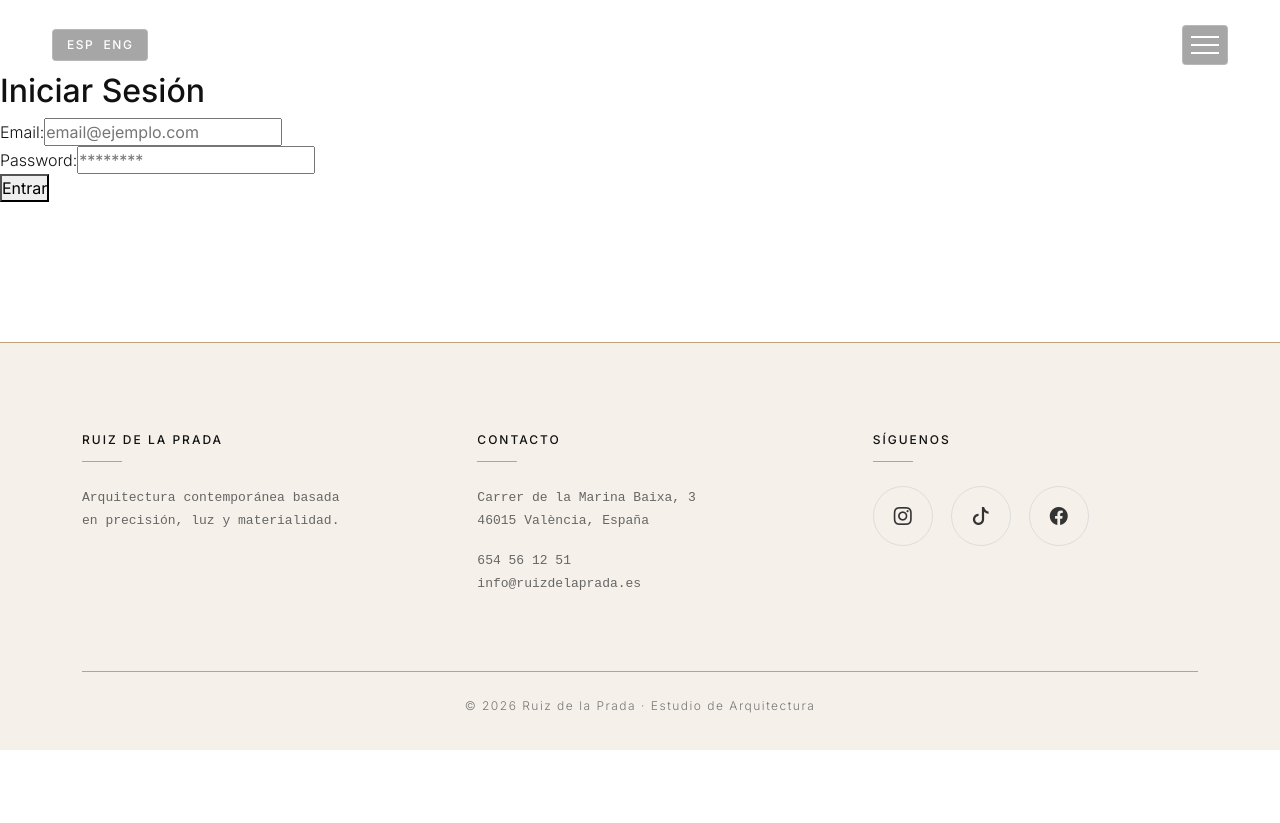
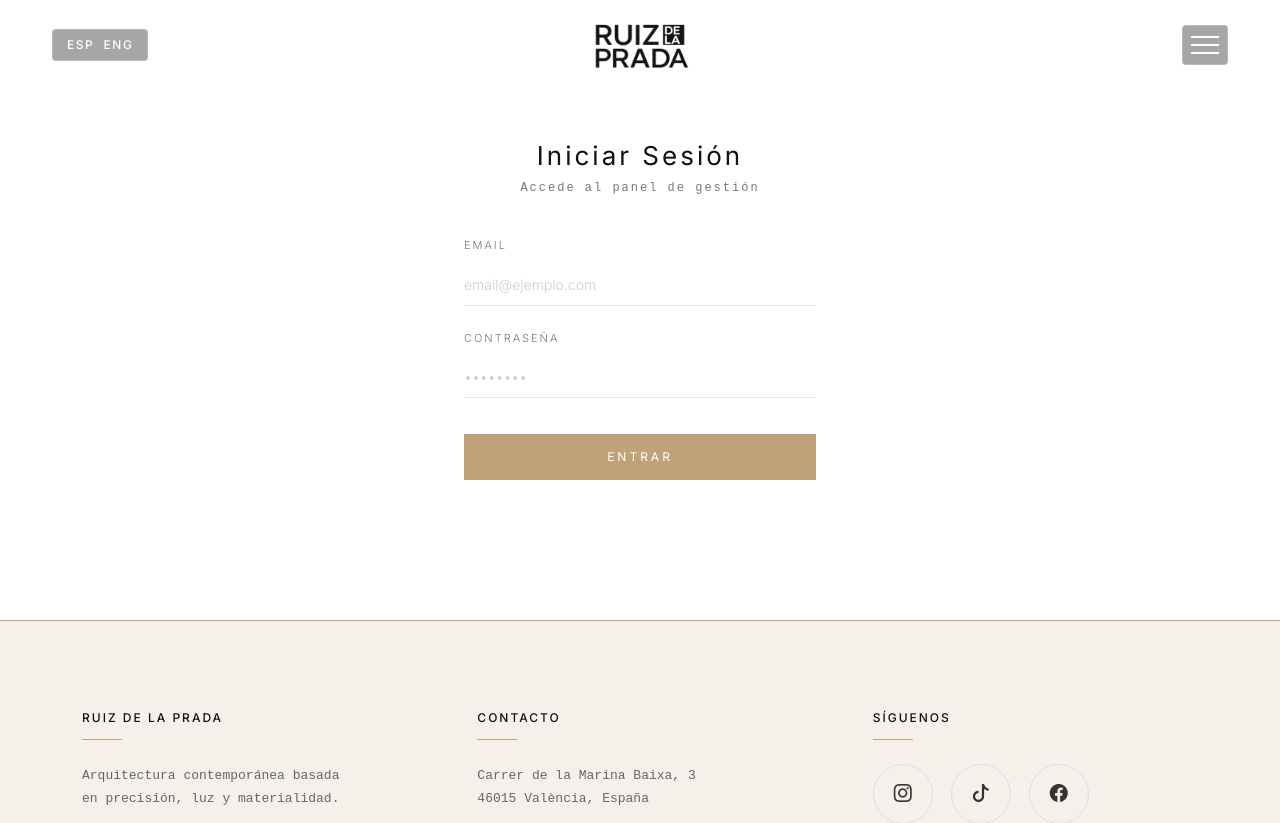
Before and after one commit to nereaam12/ProyectoIntermodular, an Angular app in the folder frontend/: page /login in a window 1280 px wide. Shown: the top 823 px of the page. Before the commit the page ends 800 px from the top, so only its background shows below. Built offline with nearby package versions, Linux system fonts and the light colour scheme.

Commit message:
combinacion novedades nerea, christian

```diff
--- a/frontend/src/app/components/header/header.html
+++ b/frontend/src/app/components/header/header.html
@@ -24,7 +24,7 @@
       </li>
       <li><a routerLink="/estudio" routerLinkActive="active" (click)="closeMenu()">ESTUDIO</a></li>
       <li>
-        <a routerLink="/novedades" routerLinkActive="active" (click)="closeMenu()">NOTICIAS</a>
+        <a routerLink="/novedades" routerLinkActive="active" (click)="closeMenu()">NOVEDADES</a>
       </li>
       <li>
         <a routerLink="/contacto" routerLinkActive="active" (click)="closeMenu()">CONTACTO</a>
--- a/frontend/src/app/components/login/login.html
+++ b/frontend/src/app/components/login/login.html
@@ -1,25 +1,34 @@
-<br>
-<br>
-<br>
+<!-- LOGO -->
+<div class="page-logo-center">
+  <img src="img/logoRuiz.png" alt="Logo Ruiz de la Prada" class="page-logo" />
+</div>
 
 <div class="login-container">
-  <h2>Iniciar Sesión</h2>
+  <h2 class="login-title">Iniciar Sesión</h2>
+  <p class="login-subtitle">Accede al panel de gestión</p>
 
   @if (errorMessage !== '') {
-    <div class="error">{{ errorMessage }}</div>
+    <div class="login-error">
+      {{ errorMessage }}
+    </div>
   }
 
-  <form [formGroup]="reactiveForm" (ngSubmit)="onSubmit()">
-    <div>
-      <label>Email:</label>
-      <input type="email" formControlName="email" placeholder="email@ejemplo.com">
+  <form [formGroup]="reactiveForm" (ngSubmit)="onSubmit()" class="login-form">
+    <div class="form-group">
+      <label class="form-label">Email</label>
+      <input
+        type="email"
+        formControlName="email"
+        class="form-input"
+        placeholder="email@ejemplo.com"
+      />
     </div>
 
-    <div>
-      <label>Password:</label>
-      <input type="password" formControlName="password" placeholder="********">
+    <div class="form-group">
+      <label class="form-label">Contraseña</label>
+      <input type="password" formControlName="password" class="form-input" placeholder="••••••••" />
     </div>
 
-    <button type="submit">Entrar</button>
+    <button type="submit" class="login-btn">Entrar</button>
   </form>
 </div>
--- a/frontend/src/app/components/login/login.scss
+++ b/frontend/src/app/components/login/login.scss
@@ -0,0 +1,112 @@
+:host {
+  display: block;
+}
+
+/* LOGO */
+.page-logo-center {
+  display: flex;
+  justify-content: center;
+}
+
+.page-logo {
+  height: 100px;
+  width: auto;
+}
+
+/* LOGIN */
+.login-container {
+  max-width: 400px;
+  margin: 40px auto 80px;
+  padding: 0 24px;
+}
+
+.login-title {
+  font-size: 26px;
+  font-weight: 400;
+  letter-spacing: 3px;
+  text-align: center;
+  margin-bottom: 8px;
+}
+
+.login-subtitle {
+  font-family: var(--font-mono);
+  font-size: 12px;
+  letter-spacing: 2px;
+  color: var(--color-text-muted);
+  text-align: center;
+  margin-bottom: 40px;
+}
+
+/* ERROR */
+.login-error {
+  padding: 12px 16px;
+  margin-bottom: 24px;
+  background: #fff5f5;
+  border-left: 3px solid #e53e3e;
+  color: #c53030;
+  font-size: 13px;
+  letter-spacing: 0.5px;
+}
+
+/* FORM */
+.login-form {
+  display: flex;
+  flex-direction: column;
+  gap: 24px;
+}
+
+.form-group {
+  display: flex;
+  flex-direction: column;
+}
+
+.form-label {
+  font-size: 11px;
+  letter-spacing: 2px;
+  text-transform: uppercase;
+  color: var(--color-text-muted);
+  margin-bottom: 10px;
+}
+
+.form-input {
+  border: none;
+  border-bottom: 1px solid var(--color-border);
+  border-radius: 0;
+  padding: 10px 0;
+  font-family: var(--font-primary);
+  font-size: 14px;
+  font-weight: 300;
+  color: var(--color-text);
+  background: transparent;
+  transition: border-color 0.3s ease;
+
+  &::placeholder {
+    color: #ccc;
+  }
+
+  &:focus {
+    outline: none;
+    border-bottom-color: var(--color-accent);
+  }
+}
+
+/* BOTÓN */
+.login-btn {
+  margin-top: 12px;
+  padding: 14px;
+  background: var(--color-accent);
+  color: #fff;
+  border: none;
+  border-radius: 0;
+  font-family: var(--font-primary);
+  font-size: 12px;
+  font-weight: 400;
+  letter-spacing: 3px;
+  text-transform: uppercase;
+  cursor: pointer;
+  transition: all 0.3s ease;
+
+  &:hover {
+    background: var(--color-primary);
+  }
+}
--- a/frontend/src/app/components/login/login.ts
+++ b/frontend/src/app/components/login/login.ts
@@ -7,7 +7,7 @@ import { AuthService } from '../../services/auth';
   selector: 'app-login',
   imports: [ReactiveFormsModule],
   templateUrl: './login.html',
-  styleUrls: [],
+  styleUrl: './login.scss',
 })
 export class Login {
   private authService = inject(AuthService);
--- a/frontend/src/app/pages/contacto/contacto.html
+++ b/frontend/src/app/pages/contacto/contacto.html
@@ -1,8 +1,13 @@
+<!-- LOGO -->
+<div class="page-logo-center">
+  <img src="img/logoRuiz.png" alt="Logo Ruiz de la Prada" class="page-logo" />
+</div>
+
 <!-- ================= HERO ================= -->
 <section class="contacto-hero text-center">
   <div class="container">
-    <h1 class="contacto-title">CONTACTO</h1>
-    <p class="contacto-subtitle">Hablemos sobre tu próximo proyecto</p>
+    <h1 class="section-title">CONTACTO</h1>
+    <p class="section-subtitle">Hablemos sobre tu próximo proyecto</p>
   </div>
 </section>
 
--- a/frontend/src/app/pages/contacto/contacto.scss
+++ b/frontend/src/app/pages/contacto/contacto.scss
@@ -2,11 +2,27 @@
   display: block;
 }
 
+/* LOGO */
+.page-logo-center {
+  display: flex;
+  justify-content: center;
+
+}
+
+.page-logo {
+  height: 100px;
+  width: auto;
+}
+
 /* HERO */
 .contacto-hero {
-  margin-top: 80px;
+  margin-top: 20px;
   border-bottom: 1px solid var(--color-accent);
-  padding: 50px 0 25px;
+  padding: 30px 0 25px;
+
+  .section-title {
+    margin-bottom: 14px;
+  }
 }
 
 /* MAIN */
--- a/frontend/src/app/pages/estudio/estudio.html
+++ b/frontend/src/app/pages/estudio/estudio.html
@@ -1,3 +1,8 @@
+<!-- LOGO -->
+<div class="page-logo-center">
+  <img src="img/logoRuiz.png" alt="Logo Ruiz de la Prada" class="page-logo" />
+</div>
+
 <!-- INTRO -->
 <section class="intro text-center">
   <p class="intro-sub">RUIZ DE LA PRADA ARQUITECTOS</p>
--- a/frontend/src/app/pages/estudio/estudio.scss
+++ b/frontend/src/app/pages/estudio/estudio.scss
@@ -2,9 +2,21 @@
   display: block;
 }
 
+/* LOGO */
+.page-logo-center {
+  display: flex;
+  justify-content: center;
+
+}
+
+.page-logo {
+  height: 100px;
+  width: auto;
+}
+
 /* INTRO */
 .intro {
-  margin-top: 120px;
+  margin-top: 40px;
   padding: 0 20px;
 }
 
--- a/frontend/src/app/pages/novedades/novedades.html
+++ b/frontend/src/app/pages/novedades/novedades.html
@@ -1,7 +1,12 @@
+<!-- LOGO -->
+<div class="page-logo-center">
+  <img src="img/logoRuiz.png" alt="Logo Ruiz de la Prada" class="page-logo" />
+</div>
+
 <main class="py-4">
   <div class="container">
-    <h1 class="mb-2 text-center titles">Noticias</h1>
-    <p class="pb-3 text-muted text-center color-border subtitles">
+    <h1 class="mb-2 text-center section-title">Noticias</h1>
+    <p class="pb-3 text-muted text-center color-border section-subtitle">
       Últimas novedades del estudio
     </p>
 
@@ -9,10 +14,8 @@
       <img src="img/proyectos/no1.jpeg" class="jumbotron-img" alt="Nueva construccion finalizada" />
 
       <div class="glass rounded-4 mb-3">
-        <h2 class="display-6 mx-3 my-3 titles">
-          Finalizada la construcción de vivienda unifamiliar
-        </h2>
-        <p class="mx-3 my-3 subtitles">
+        <h2 class="display-6 mx-3 my-3">Finalizada la construcción de vivienda unifamiliar</h2>
+        <p class="mx-3 my-3">
           Hemos completado la entrega del proyecto tras la fase final de acabados y puesta en
           marcha.
         </p>
@@ -21,7 +24,8 @@
       <button
         class="btn align-self-end text-end decoration"
         data-bs-toggle="modal"
-        data-bs-target="#modalFeatured">
+        data-bs-target="#modalFeatured"
+      >
         Leer la noticia →
       </button>
     </section>
@@ -29,7 +33,6 @@
     <!-- LAS 3 CARDS SE QUEDAN EXACTAMENTE IGUAL -->
     <section class="mt-4">
       <div class="row row-cols-1 row-cols-md-3 g-4">
-
         <div class="col-lg-4 col-md-6 col-sm-12">
           <div class="card h-100 fontcard">
             <img src="img/proyectos/1.png" class="card-img-top" alt="..." />
@@ -89,7 +92,6 @@
             </div>
           </div>
         </div>
-
       </div>
     </section>
   </div>
@@ -99,18 +101,15 @@
 <div class="modal fade" id="modalFeatured" tabindex="-1" aria-hidden="true">
   <div class="modal-dialog modal-dialog-centered modal-lg">
     <div class="modal-content border-0">
-
       <!-- VIDEO -->
       <div class="ratio ratio-16x9">
         <video controls autoplay muted>
-          <source src="img/video/noticia1.mp4" type="video/mp4">
+          <source src="img/video/noticia1.mp4" type="video/mp4" />
         </video>
       </div>
 
       <div class="modal-body p-4">
-        <h2 class="modal-title mb-3">
-          Finalizada la construcción de Vivienda Mirador
-        </h2>
+        <h2 class="modal-title mb-3">Finalizada la construcción de Vivienda Mirador</h2>
 
         <p class="modal-text">
           Hemos completado la entrega del proyecto tras la fase final de acabados y puesta en
@@ -131,18 +130,17 @@
           <p><strong>Parcela:</strong> 1.050 m²</p>
           <p><strong>Año de finalización:</strong> 2024</p>
           <p><strong>Tipología:</strong> Vivienda unifamiliar aislada</p>
-          <p><strong>Programa:</strong> 4 dormitorios · 3 baños · salón-comedor abierto · cocina integrada</p>
+          <p>
+            <strong>Programa:</strong> 4 dormitorios · 3 baños · salón-comedor abierto · cocina
+            integrada
+          </p>
           <p><strong>Eficiencia energética:</strong> Calificación A</p>
         </div>
-
       </div>
 
       <div class="modal-footer border-0">
-        <button type="button" class="btn decoration" data-bs-dismiss="modal">
-          Cerrar
-        </button>
+        <button type="button" class="btn decoration" data-bs-dismiss="modal">Cerrar</button>
       </div>
-
     </div>
   </div>
 </div>
--- a/frontend/src/app/pages/novedades/novedades.scss
+++ b/frontend/src/app/pages/novedades/novedades.scss
@@ -1,10 +1,26 @@
 :host {
   display: block;
-  padding-top: 100px;
+}
+
+/* LOGO */
+.page-logo-center {
+  display: flex;
+  justify-content: center;
+
+}
+
+.page-logo {
+  height: 100px;
+  width: auto;
 }
 
 .color-border {
   border-bottom: 1px solid var(--color-accent);
+}
+
+.fontcard {
+  font-family: var(--font-primary);
+  font-weight: 300;
 }
 
 /* Jumbotron */
--- a/frontend/src/app/pages/proyectos/proyectos.html
+++ b/frontend/src/app/pages/proyectos/proyectos.html
@@ -1,3 +1,8 @@
+<!-- LOGO -->
+<div class="page-logo-center">
+  <img src="img/logoRuiz.png" alt="Logo Ruiz de la Prada" class="page-logo" />
+</div>
+
 <header class="proyectos-hero">
   <div class="container py-5 text-center">
     <h1 class="section-title">PROYECTOS</h1>
--- a/frontend/src/app/pages/proyectos/proyectos.scss
+++ b/frontend/src/app/pages/proyectos/proyectos.scss
@@ -1,11 +1,23 @@
 :host {
   display: block;
+}
+
+/* LOGO */
+.page-logo-center {
+  display: flex;
+  justify-content: center;
+
+}
+
+.page-logo {
+  height: 100px;
+  width: auto;
 }
 
 .proyectos-hero {
   position: relative;
   border-bottom: 1px solid var(--color-border);
-  padding: 120px 0 80px;
+  padding: 40px 0 80px;
   text-align: center;
 }
 
```
Also changed, not shown: 1 other file (tests, documents, lock files or other folders).
